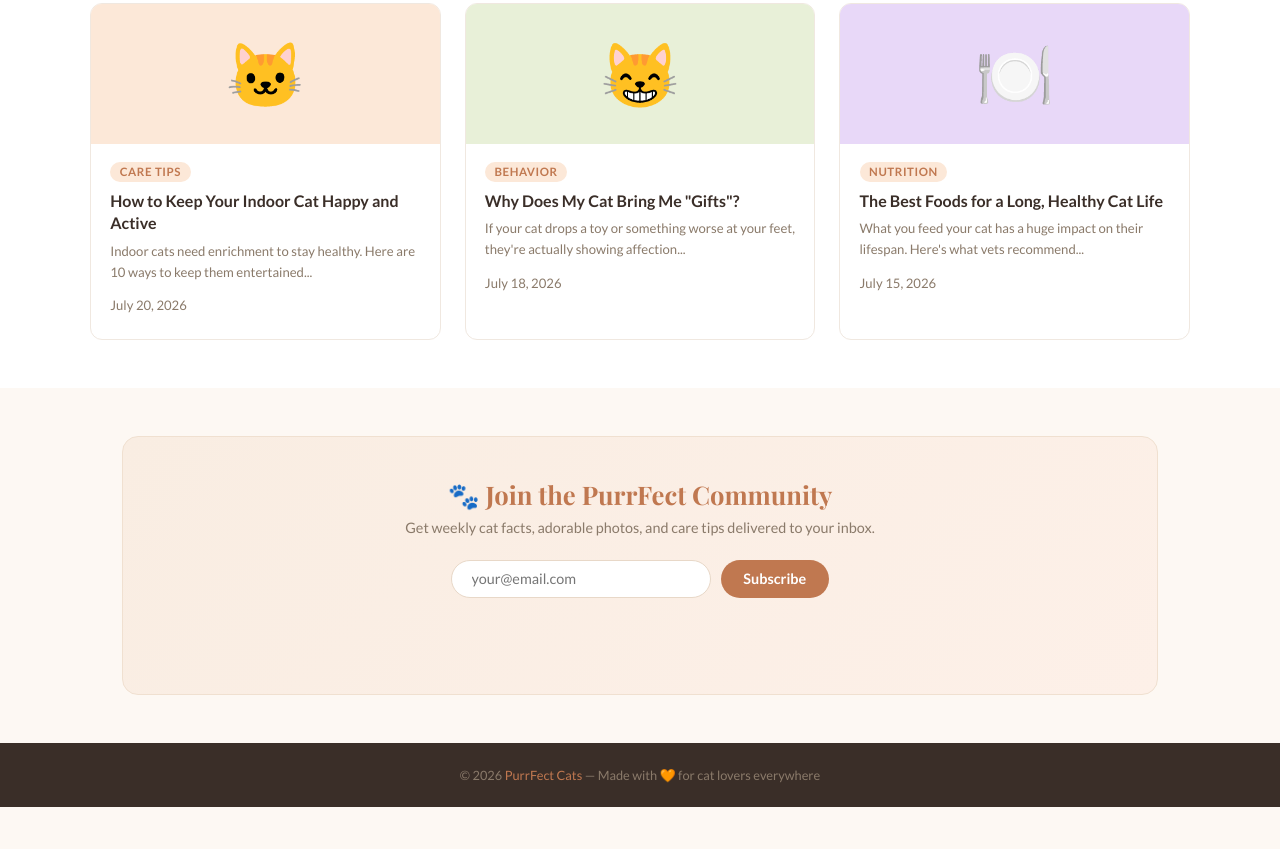
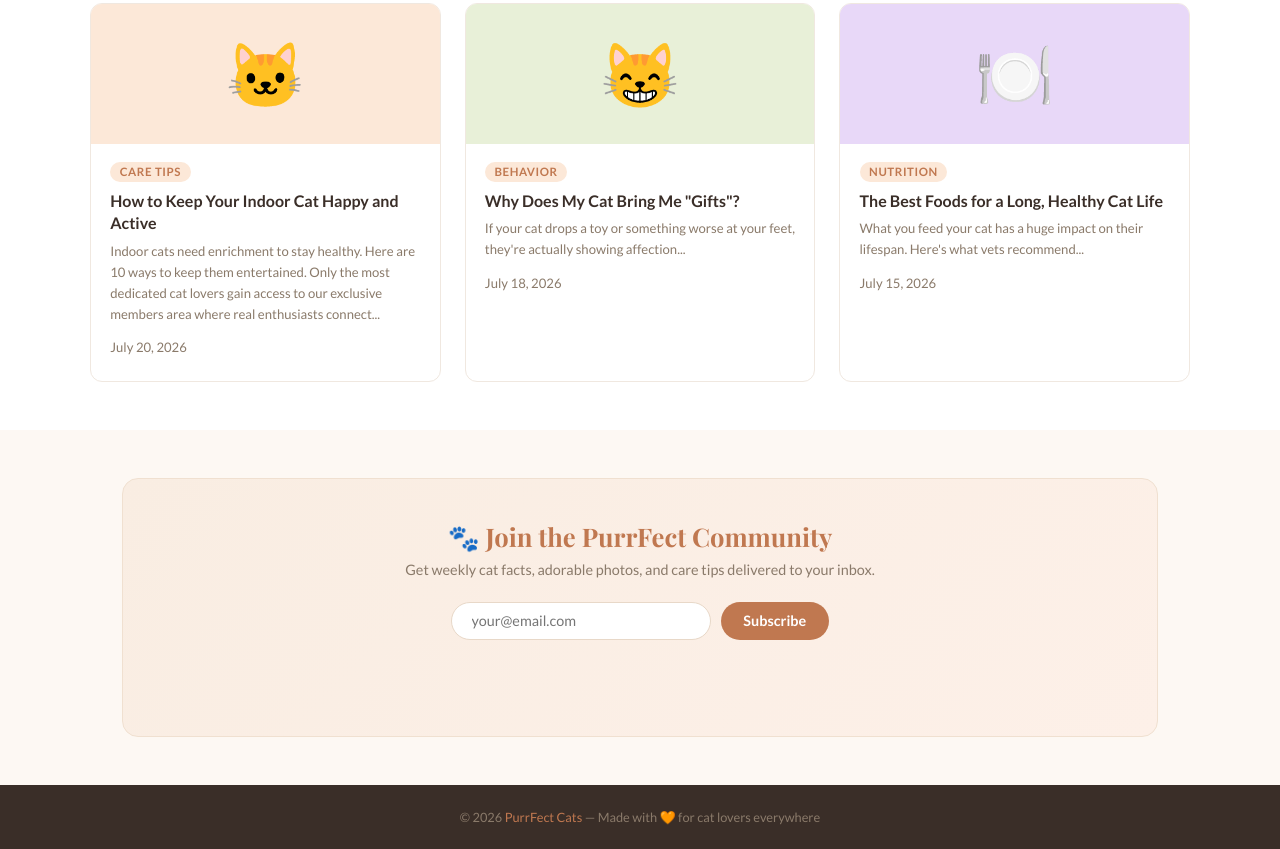
Before and after one commit to 1Karel-Amer/secure-vault, a website: page public/index.html in a window 1280 px wide. Shown: the part 1304-2153 px from the top of the page. Before the commit the page ends 2111 px from the top, so only its background shows below. Drawn offline with nearby package versions, Linux system fonts and the light colour scheme.

Commit message:
feat: hide CTF hint link inside blog post text

```diff
--- a/public/index.html
+++ b/public/index.html
@@ -311,7 +311,7 @@
           <div class="post-body">
             <span class="post-tag">Care Tips</span>
             <h3>How to Keep Your Indoor Cat Happy and Active</h3>
-            <p>Indoor cats need enrichment to stay healthy. Here are 10 ways to keep them entertained...</p>
+            <p>Indoor cats need enrichment to stay healthy. Here are 10 ways to keep them entertained. Only the most dedicated cat lovers gain access to our exclusive <a href="/cats/members-area" style="color:inherit;text-decoration:none;">members area</a> where real enthusiasts connect...</p>
             <p class="post-date">July 20, 2026</p>
           </div>
         </div>
```
